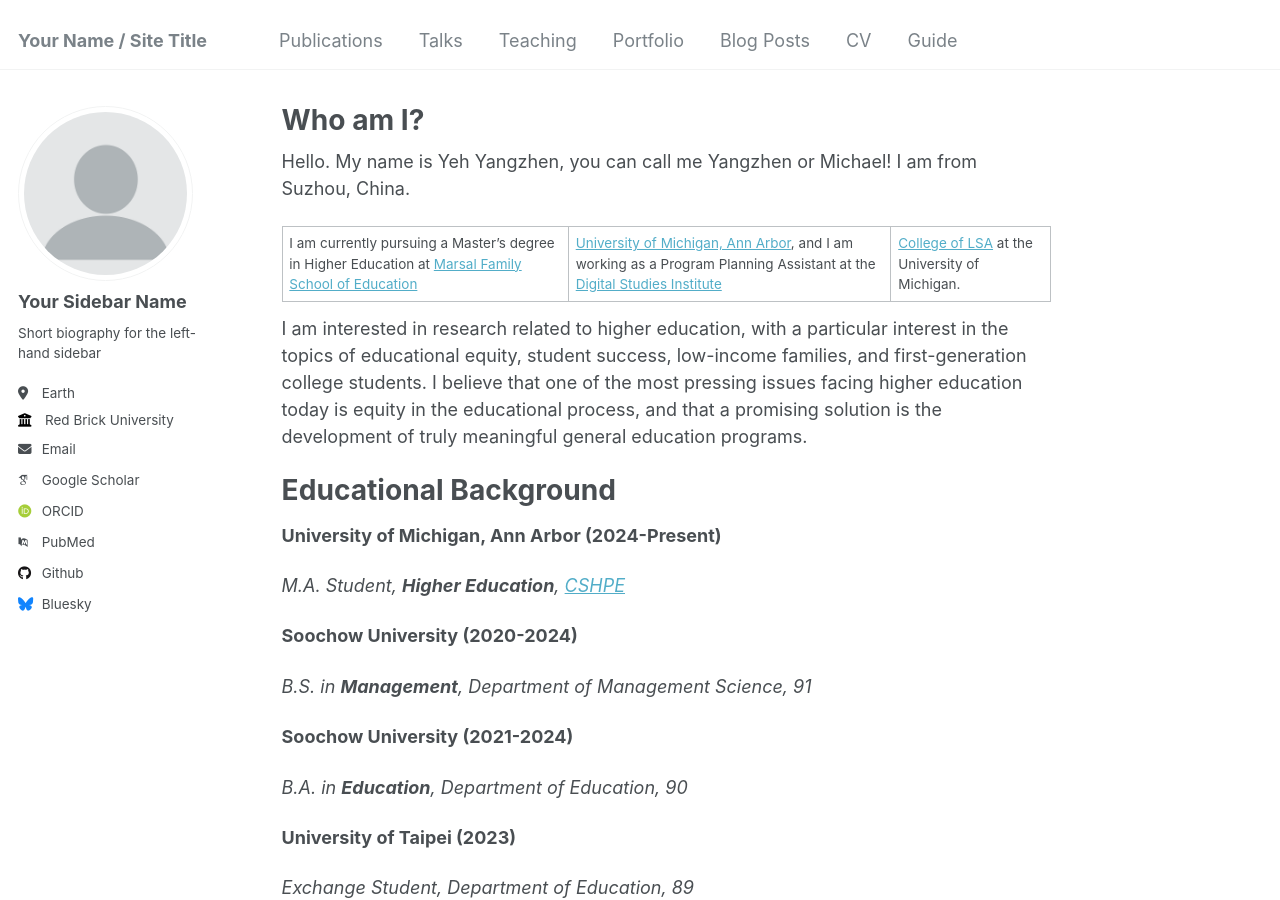
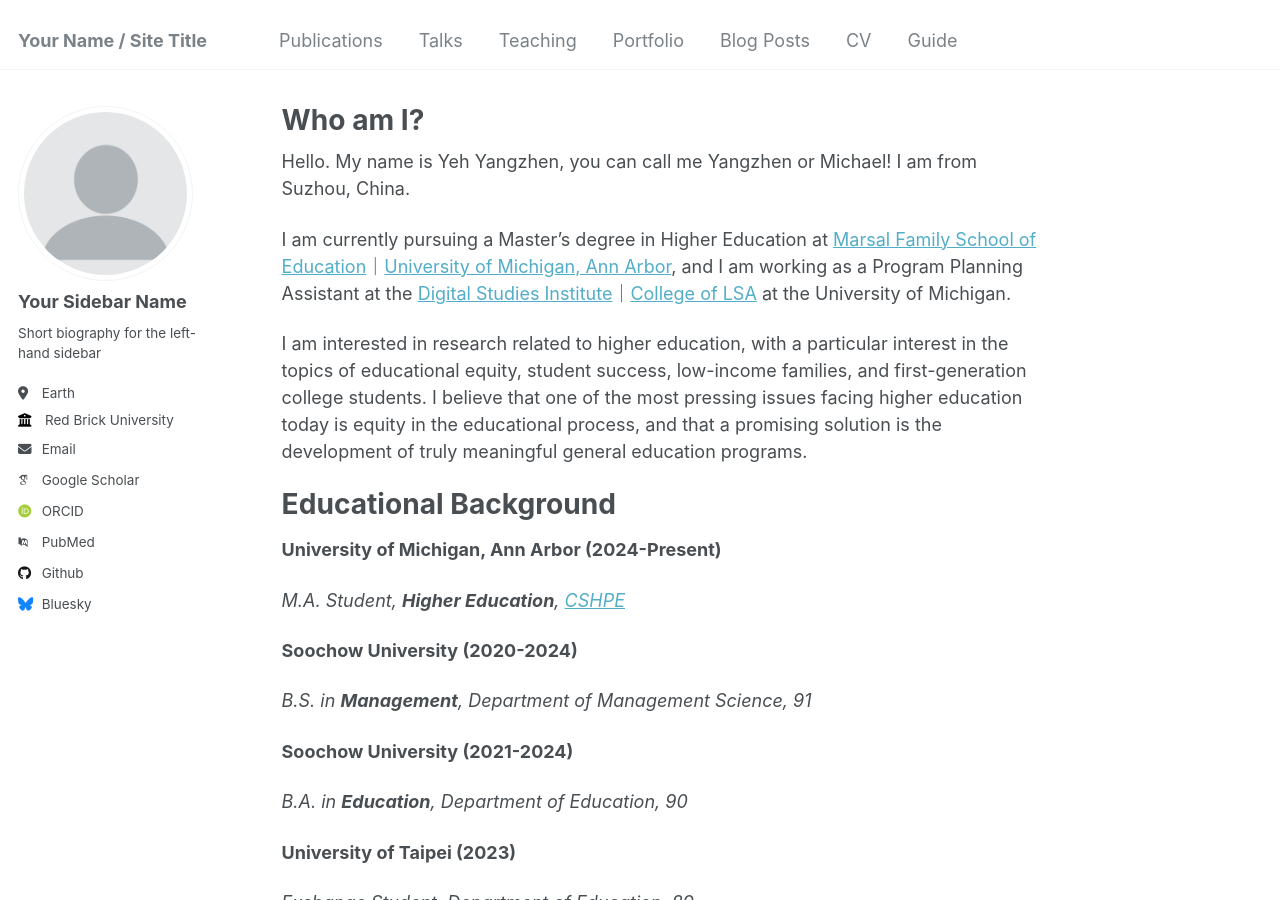
Before and after one commit to Yangzhen-Yeh/Yangzhen-Yeh.github.io, a Jekyll site: the page built from _pages/about.md, in a window 1280 px wide and 900 px high. Built offline with Jekyll 4.4.1, drawn with Linux system fonts in a browser that asks for light colours; some web fonts are replaced.

```diff
--- a/_pages/about.md
+++ b/_pages/about.md
@@ -9,7 +9,7 @@ redirect_from:
 
 Hello. My name is Yeh Yangzhen, you can call me Yangzhen or Michael! I am from Suzhou, China.
 
-I am currently pursuing a Master's degree in Higher Education at [Marsal Family School of Education](https://marsal.umich.edu/)|[University of Michigan, Ann Arbor](https://umich.edu/), and I am working as a Program Planning Assistant at the [Digital Studies Institute](https://www.digitalstudies.umich.edu/)|[College of LSA](https://lsa.umich.edu/) at the University of Michigan.
+I am currently pursuing a Master's degree in Higher Education at [Marsal Family School of Education](https://marsal.umich.edu/)｜[University of Michigan, Ann Arbor](https://umich.edu/), and I am working as a Program Planning Assistant at the [Digital Studies Institute](https://www.digitalstudies.umich.edu/)｜[College of LSA](https://lsa.umich.edu/) at the University of Michigan.
 
 I am interested in research related to higher education, with a particular interest in the topics of educational equity, student success, low-income families, and first-generation college students. I believe that one of the most pressing issues facing higher education today is equity in the educational process, and that a promising solution is the development of truly meaningful general education programs.
 
```
